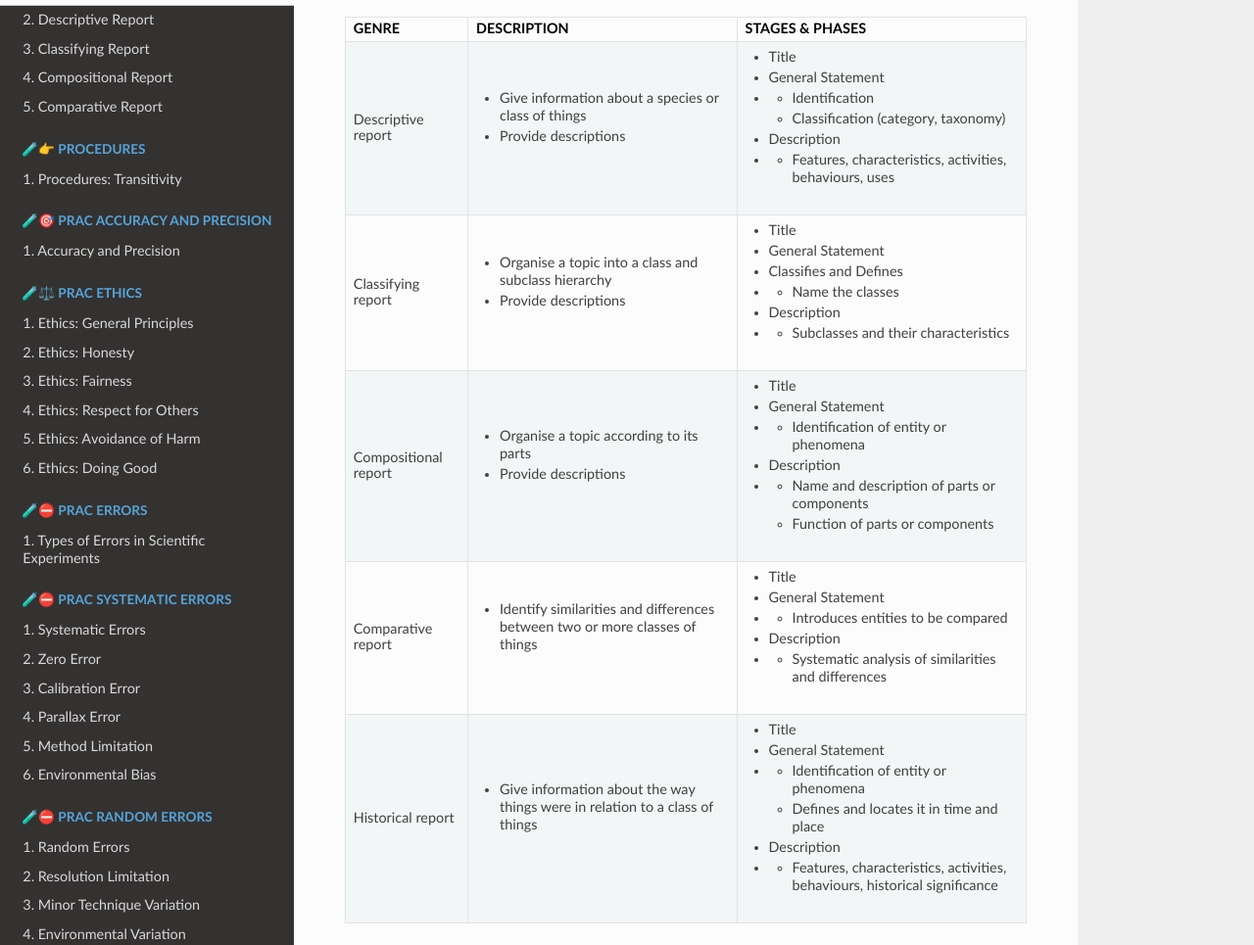
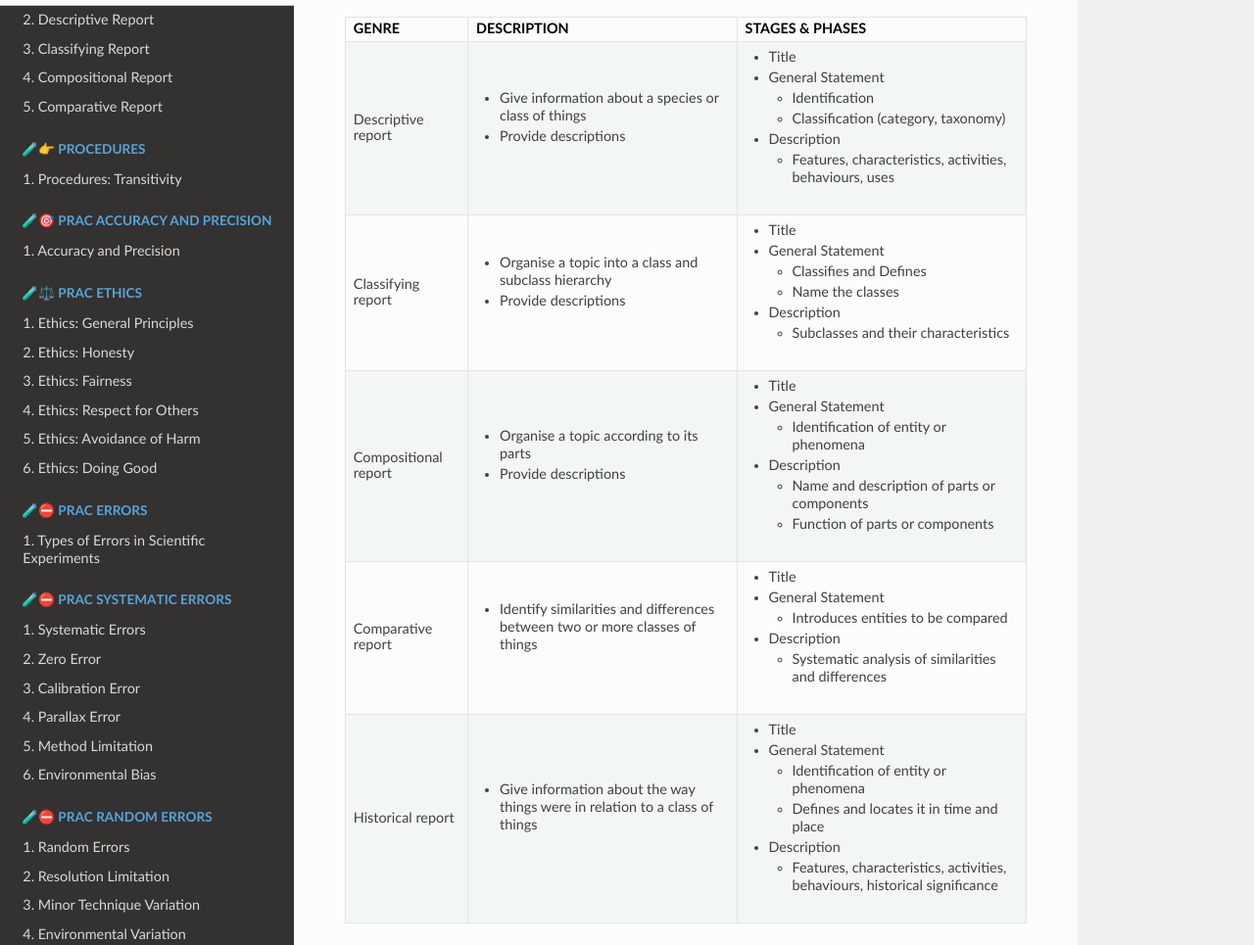
Before and after one commit to gmc-code/PC-Science-and-language, a Sphinx documentation site: the page built from docs/reporting/information_reports.rst, in a window 1280 px wide and 1376 px high. Shown: the part 241-1206 px from the top of the window at 98% size. Built offline with Sphinx 7.4.7 and the Read the Docs theme 3.1.0, drawn with Linux system fonts in a browser that asks for light colours; pages that are not in the unit, such as notebooks, are missing from menus.

Commit message:
iiiiiriri

```diff
--- a/docs/reporting/comparative_report.rst
+++ b/docs/reporting/comparative_report.rst
@@ -16,6 +16,8 @@ Information Reports are texts that describe things.
       - - Identify similarities and differences between two or more classes of things
       - - Title
         - General Statement
-        - - Introduces entities to be compared
+
+          - Introduces entities to be compared
         - Description
-        - - Systematic analysis of similarities and differences
+
+          - Systematic analysis of similarities and differences
--- a/docs/reporting/compositional_report.rst
+++ b/docs/reporting/compositional_report.rst
@@ -17,7 +17,9 @@ Information Reports are texts that describe things.
         - Provide descriptions
       - - Title
         - General Statement
-        - - Identification of entity or phenomena
+
+          - Identification of entity or phenomena
         - Description
-        - - Name and description of parts or components
+
+          - Name and description of parts or components
           - Function of parts or components
--- a/docs/reporting/descriptive_report.rst
+++ b/docs/reporting/descriptive_report.rst
@@ -17,7 +17,9 @@ Information Reports are texts that describe things.
         - Provide descriptions
       - - Title
         - General Statement
-        - - Identification
+
+          - Identification
           - Classification (category, taxonomy)
         - Description
-        - - Features, characteristics, activities, behaviours, uses
+
+          - Features, characteristics, activities, behaviours, uses
--- a/docs/reporting/information_reports.rst
+++ b/docs/reporting/information_reports.rst
@@ -17,44 +17,54 @@ Information Reports are texts that describe things.
         - Provide descriptions
       - - Title
         - General Statement
-        - - Identification
+
+          - Identification
           - Classification (category, taxonomy)
         - Description
-        - - Features, characteristics, activities, behaviours, uses
+
+          - Features, characteristics, activities, behaviours, uses
 
     * - Classifying report
       - - Organise a topic into a class and subclass hierarchy
         - Provide descriptions
       - - Title
         - General Statement
-        -  Classifies and Defines
-        - - Name the classes
+
+          - Classifies and Defines
+          - Name the classes
         - Description
-        - - Subclasses and their characteristics
+
+          - Subclasses and their characteristics
 
     * - Compositional report
       - - Organise a topic according to its parts
         - Provide descriptions
       - - Title
         - General Statement
-        - - Identification of entity or phenomena
+
+          - Identification of entity or phenomena
         - Description
-        - - Name and description of parts or components
+
+          - Name and description of parts or components
           - Function of parts or components
 
     * - Comparative report
       - - Identify similarities and differences between two or more classes of things
       - - Title
         - General Statement
-        - - Introduces entities to be compared
+
+          - Introduces entities to be compared
         - Description
-        - - Systematic analysis of similarities and differences
+
+          - Systematic analysis of similarities and differences
 
     * - Historical report
       - - Give information about the way things were in relation to a class of things
       - - Title
         - General Statement
-        - - Identification of entity or phenomena
+
+          - Identification of entity or phenomena
           - Defines and locates it in time and place
         - Description
-        - - Features, characteristics, activities, behaviours, historical significance
+
+          - Features, characteristics, activities, behaviours, historical significance
```
Also changed, not shown: docs/reporting/classifying_report.rst (+5 -3 lines).
